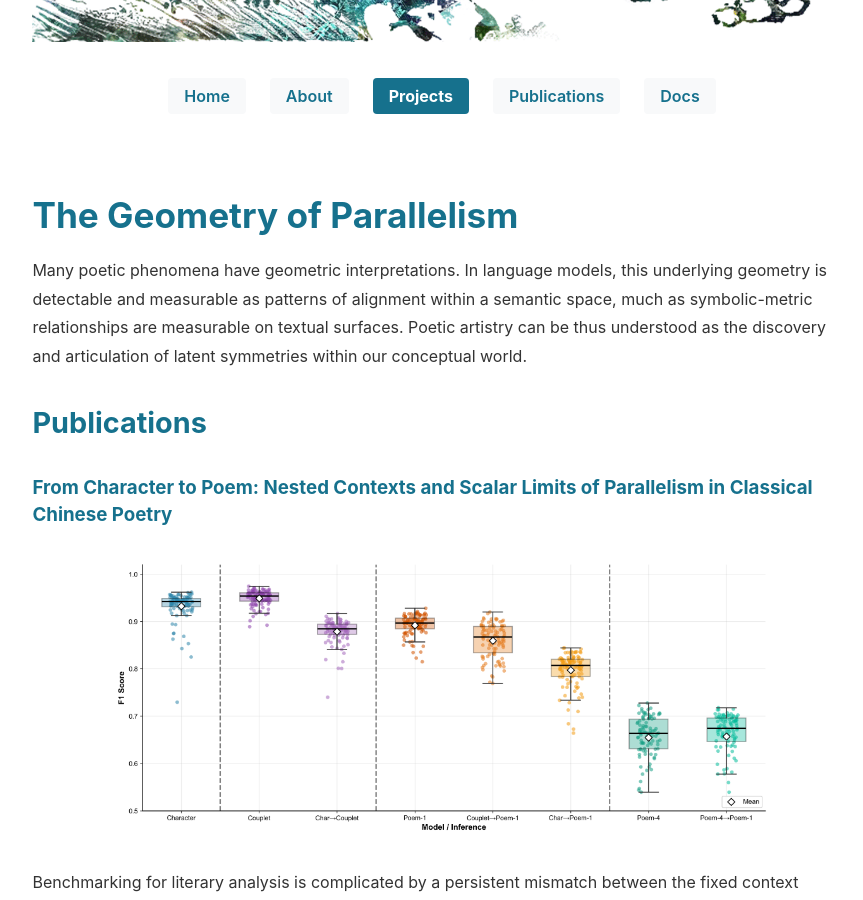
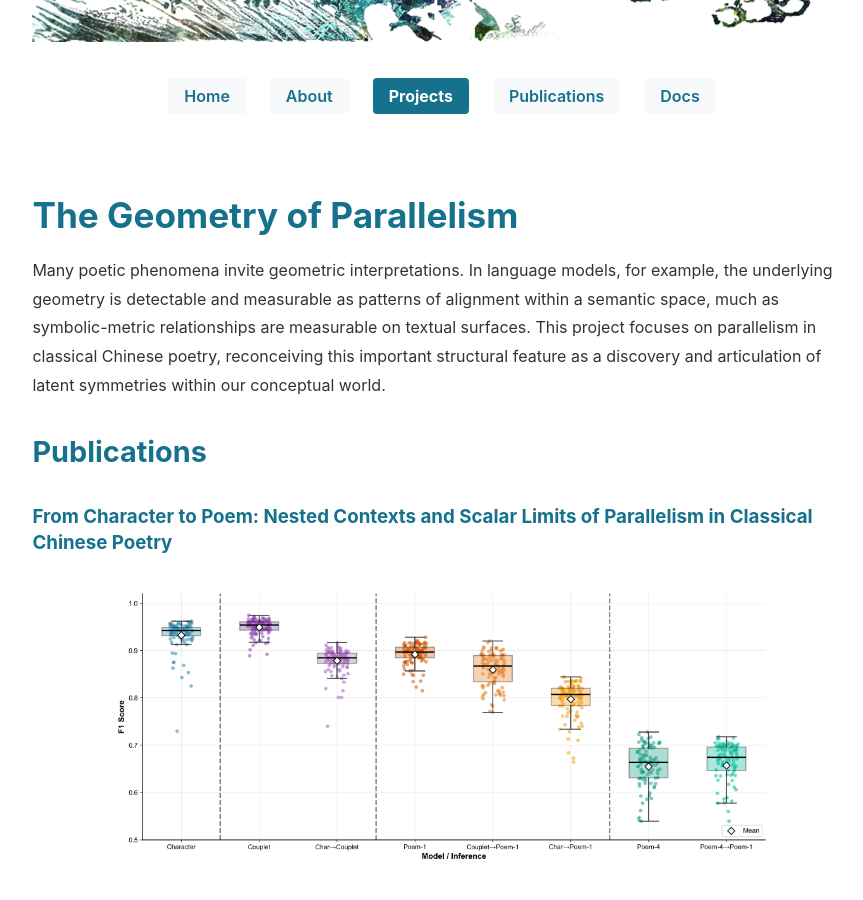
Before and after one commit to mcjkurz/qhchina, a Jekyll site: the page built from docs/projects/parallelism-geometry/index.md, in a window 1280 px wide and 900 px high, scrolled down 407 px. Shown: the whole window, without its empty margins (198-1061 px from the left). Built offline with Jekyll 4.4.1, drawn with Linux system fonts in a browser that asks for light colours.

Commit message:
parallelism page

```diff
--- a/docs/projects/parallelism-geometry/index.md
+++ b/docs/projects/parallelism-geometry/index.md
@@ -5,7 +5,7 @@ permalink: /projects/parallelism-geometry/
 ---
 # The Geometry of Parallelism
 
-Many poetic phenomena have geometric interpretations. In language models, this underlying geometry is detectable and measurable as patterns of alignment within a semantic space, much as symbolic-metric relationships are measurable on textual surfaces. Poetic artistry can be thus understood as the discovery and articulation of latent symmetries within our conceptual world.
+Many poetic phenomena invite geometric interpretations. In language models, for example, the underlying geometry is detectable and measurable as patterns of alignment within a semantic space, much as symbolic-metric relationships are measurable on textual surfaces. This project focuses on parallelism in classical Chinese poetry, reconceiving this important structural feature as a discovery and articulation of latent symmetries within our conceptual world.
 
 ## Publications
 
```
